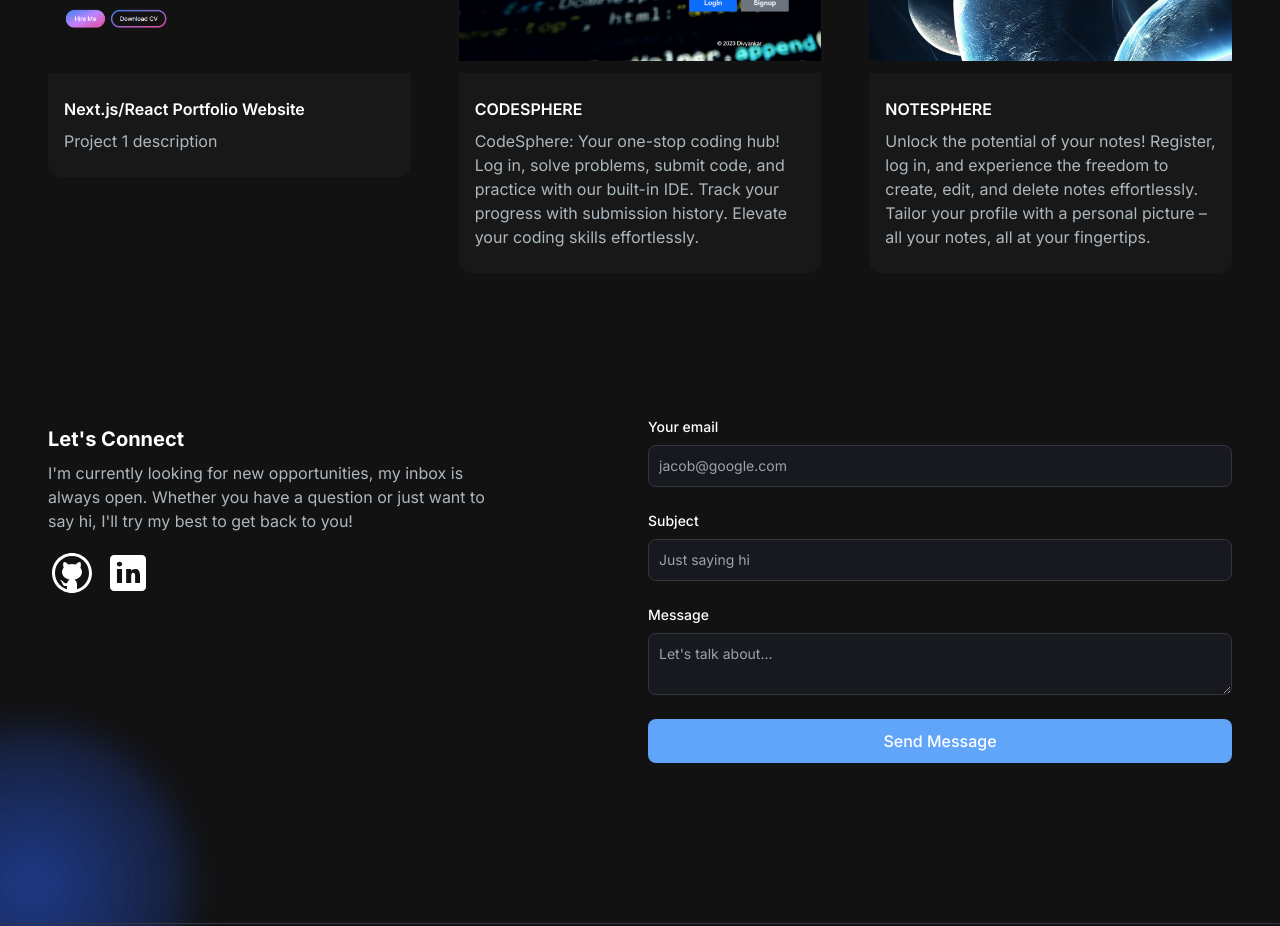
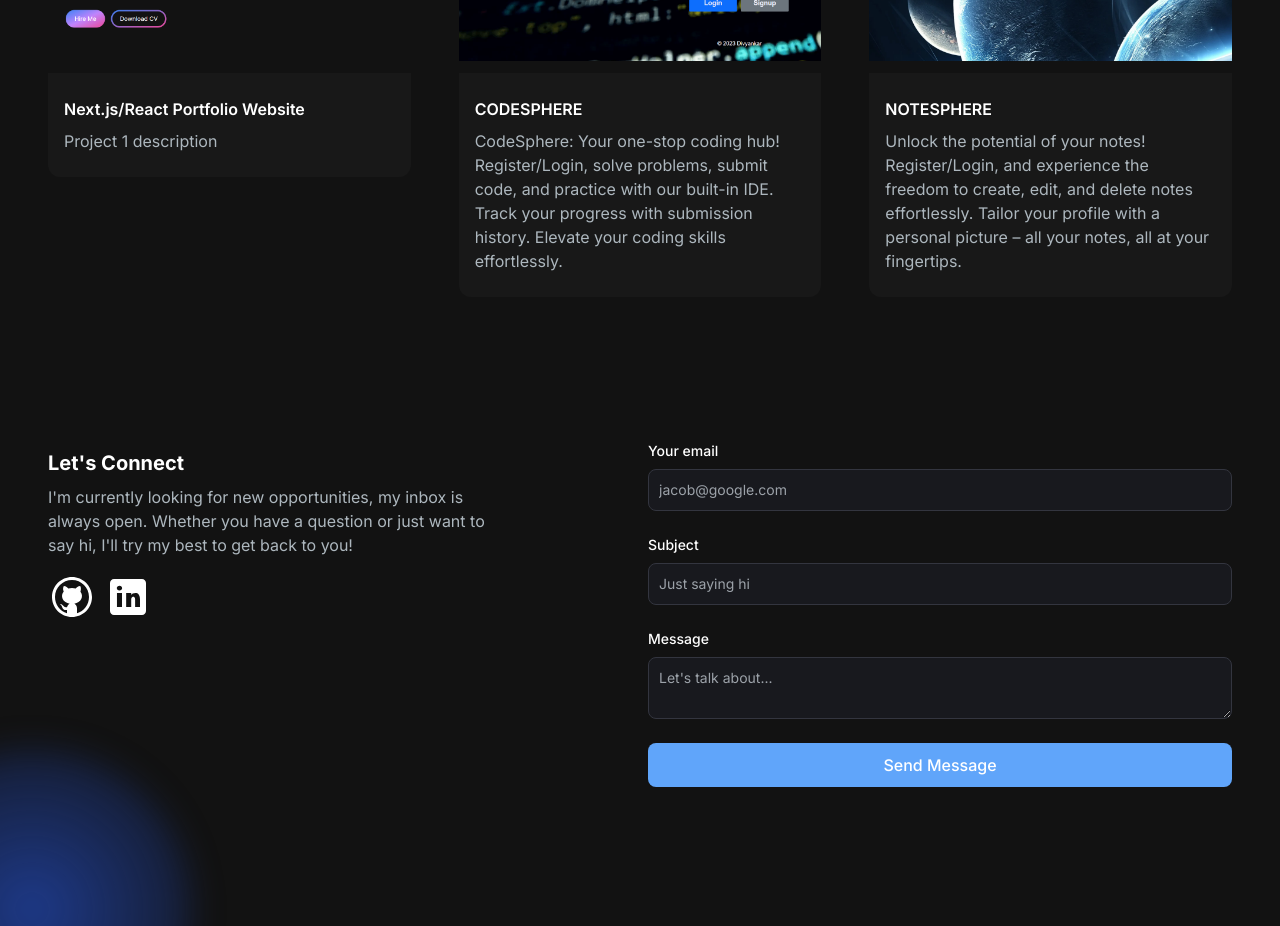
Before and after one commit to Div16s/MY_PORTFOLIO, a Next.js app: page / in a window 1280 px wide. Shown: the part 2120-3046 px from the top of the page. Built offline with nearby package versions, Linux system fonts and the light colour scheme.

Commit message:
Update ProjectsSection.jsx

```diff
--- a/src/app/components/ProjectsSection.jsx
+++ b/src/app/components/ProjectsSection.jsx
@@ -76,7 +76,7 @@ const projectsData = [
   {
     id: 2,
     title: "CODESPHERE",
-    description: "CodeSphere: Your one-stop coding hub! Log in, solve problems, submit code, and practice with our built-in IDE. Track your progress with submission history. Elevate your coding skills effortlessly.",
+    description: "CodeSphere: Your one-stop coding hub! Register/Login, solve problems, submit code, and practice with our built-in IDE. Track your progress with submission history. Elevate your coding skills effortlessly.",
     image: "/images/projects/2.png",
     tag: ["All", "Web"],
     gitUrl: "https://github.com/Div16s/ONLINE-JUDGE",
@@ -85,7 +85,7 @@ const projectsData = [
   {
     id: 3,
     title: "NOTESPHERE",
-    description: "Unlock the potential of your notes! Register, log in, and experience the freedom to create, edit, and delete notes effortlessly. Tailor your profile with a personal picture – all your notes, all at your fingertips.",
+    description: "Unlock the potential of your notes! Register/Login, and experience the freedom to create, edit, and delete notes effortlessly. Tailor your profile with a personal picture – all your notes, all at your fingertips.",
     image: "/images/projects/3.png",
     tag: ["All", "Web"],
     gitUrl: "https://github.com/Div16s/NOTE_TAKING_APP",
```
